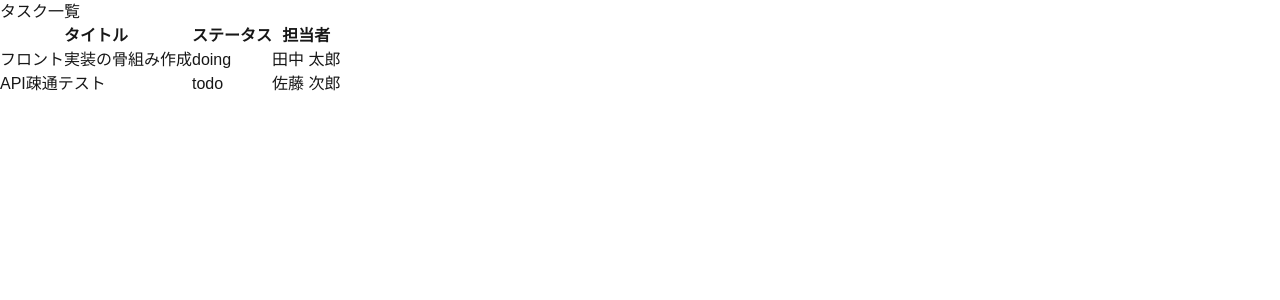
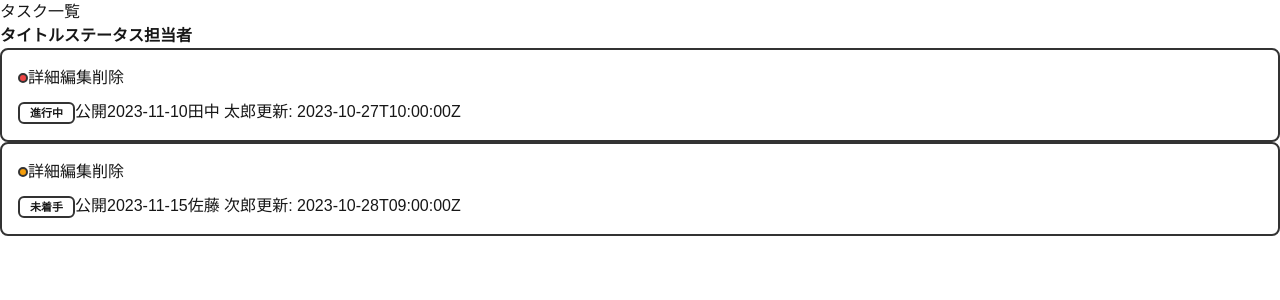
Before and after one commit to ayaito429/todo_system, a Next.js app in the folder frontend/: page /tasks in a window 1280 px wide. Shown: the top 300 px of the page. Built offline with nearby package versions, Linux system fonts and the light colour scheme.

Commit message:
フォルダ構成のドキュメント追記

```diff
--- a/frontend/src/app/tasks/page.tsx
+++ b/frontend/src/app/tasks/page.tsx
@@ -1,28 +1,22 @@
+import TaskCard from "@/src/components/TaskCard";
 import { mockTasks } from "../../mocks/data/tasks";
 
 export default function TaskListPage() {
   return (
     <div>
       <h1>タスク一覧</h1>
-      <table>
-        <thead>
+      <div>
+        <div>
           <tr>
             <th>タイトル</th>
             <th>ステータス</th>
             <th>担当者</th>
           </tr>
-        </thead>
-        <tbody>
-          {mockTasks.map((task) => (
-            <tr key={task.id}>
-              <td>{task.title}</td>
-              <td>{task.status}</td>
-              <td>{task.user.name}</td>
-              <td></td>
-            </tr>
-          ))}
-        </tbody>
-      </table>
+        </div>
+        {mockTasks.map((task) => (
+          <TaskCard key={task.id} task={task} />
+        ))}
+      </div>
     </div>
   );
 }
--- /dev/null
+++ b/frontend/src/components/PriorityDot.tsx
@@ -0,0 +1,17 @@
+type Props = {
+  priority: 1 | 2 | 3;
+};
+
+export default function PriorityDot({ priority }: Props) {
+  const colors = {
+    1: "bg-[#ef4444]", // 高:赤
+    2: "bg-[#f59e0b]", // 中:黄
+    3: "bg-[#10b981]", // 低:緑
+  };
+
+  return (
+    <div
+      className={`w-2.5 h-2.5 rounded-full border-2 border-[#333] shrink-0 ${colors[priority]}`}
+    ></div>
+  );
+}
--- /dev/null
+++ b/frontend/src/components/StatusBadge.tsx
@@ -0,0 +1,18 @@
+import { TaskStatus } from "../types/task";
+
+type Props = {
+  status: TaskStatus;
+};
+
+export default function StatusBadge({ status }: Props) {
+  const labels = {
+    todo: "未着手",
+    doing: "進行中",
+    done: "完了",
+  };
+  return (
+    <span className="px-2.5 py-0.75 border-2 border-[#333] rounded-md font-bold text-[11px] bg-white">
+      {labels[status]}
+    </span>
+  );
+}
--- /dev/null
+++ b/frontend/src/components/TaskCard.tsx
@@ -0,0 +1,29 @@
+import { Task } from "../types/task";
+import PriorityDot from "./PriorityDot";
+import StatusBadge from "./StatusBadge";
+
+type Props = {
+  task: Task;
+};
+
+export default function TaskCard({ task }: Props) {
+  return (
+    <div className="border-2 border-[#333] rounded-lg p-4 bg-white transition-all hover:bg-[#fafafa] hover:tranlate-x-[20px]">
+      <div className="flex items-center mb-2.5">
+        <PriorityDot priority={task.priority} />
+        <div>
+          <button>詳細</button>
+          <button>編集</button>
+          <button>削除</button>
+        </div>
+      </div>
+      <div>
+        <StatusBadge status={task.status} />
+        <span>公開</span>
+        <span>{task.due_date || "期限なし"}</span>
+        <span>{task.user.name || "未設定"}</span>
+        <span>更新: {task.updated_at}</span>
+      </div>
+    </div>
+  );
+}
```
Also changed, not shown: 1 other file (tests, documents, lock files or other folders).
